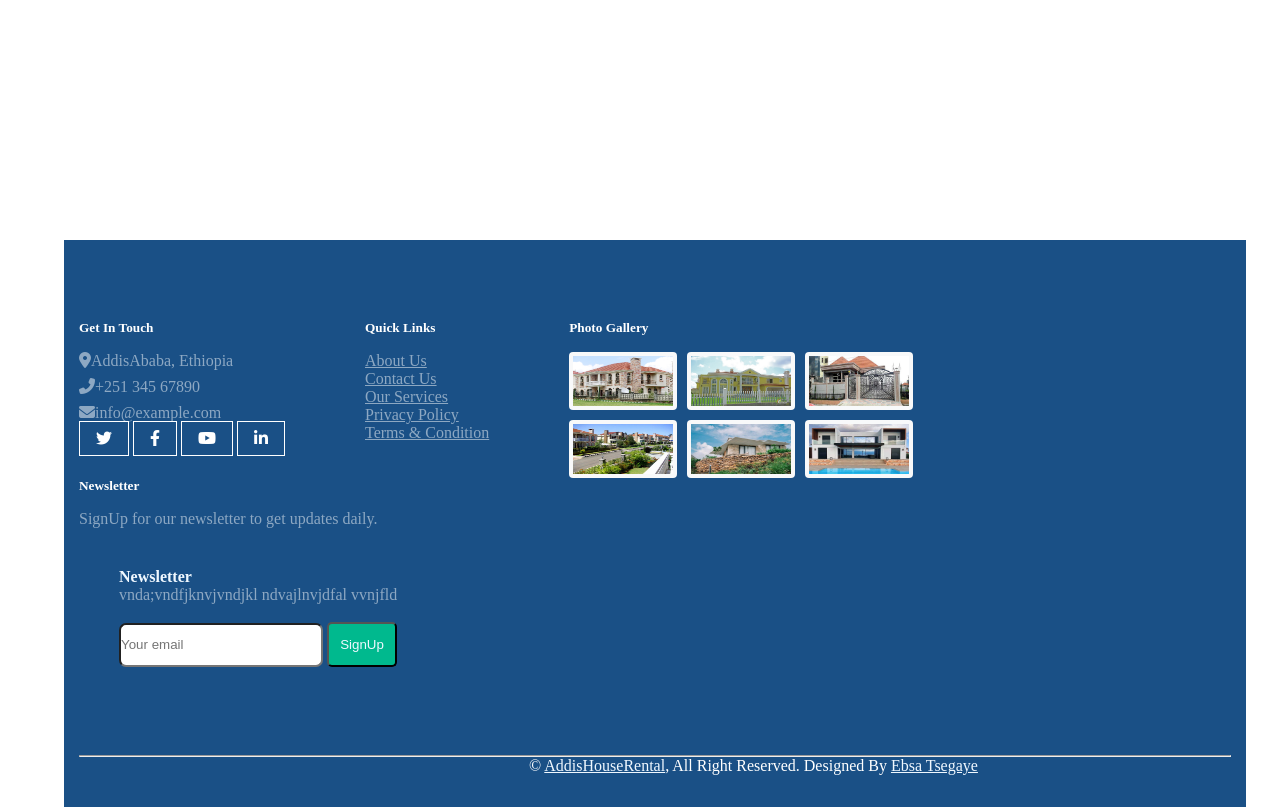
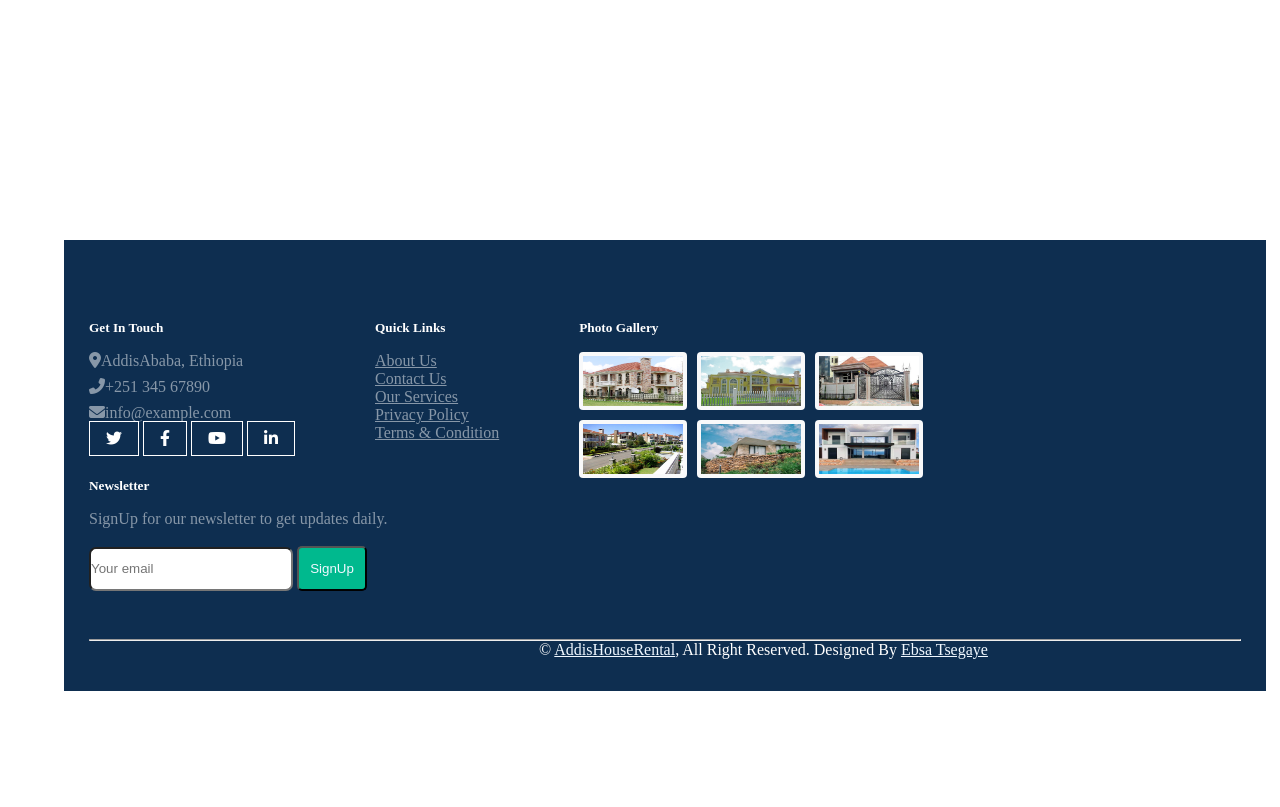
Before and after one commit to Yagth/AddisHouseRental, a PHP site: page /pages/home_page.html in a window 1280 px wide. Shown: the part 2324-3131 px from the top of the page. After the commit the page ends 3015 px from the top, so only its background shows below. Run offline with PHP 8.4, Linux system fonts and the light colour scheme.

Commit message:
Fixed the footer

```diff
--- a/Frontend/css/footer.css
+++ b/Frontend/css/footer.css
@@ -540,7 +540,7 @@
   margin-right: 0.5rem;
   padding-top: 0.5rem;
   padding-bottom: 0.5rem;
-  background-color: #007bff;
+  background-color: #0e2e50;
   color: #fff;
   border: none;
   cursor: pointer;
@@ -587,11 +587,11 @@
 
 .cont {
   width: 100%;
-  padding-right: 15px;
-  padding-left: 15px;
+  padding-right: 25px;
+  padding-left: 25px;
   margin-right: auto;
   margin-left: auto;
-  background-color: #1a5086;
+  background-color: #0e2e50;
   color: rgba(255, 255, 255, 0.5);
   padding-top: 3rem;
   margin-top: 3rem;
--- a/Frontend/pages/home_page.html
+++ b/Frontend/pages/home_page.html
@@ -240,10 +240,8 @@
                     </div>
                     <div class="">
                         <h5 class="custom-heading">Newsletter</h5>
-                        <p>SignUp for our newsletter to get updates daily.</p>
-                            <div class="f_content">
-                                <h4 class="white">Newsletter</h4>
-                                <p>vnda;vndfjknvjvndjkl ndvajlnvjdfal vvnjfld</p><br>
+                            <div class="">
+                                <p>SignUp for our newsletter to get updates daily.</p> <br>
                                 <input class="tex" type="text" placeholder="Your email">
                                 <button class="tex texb"> SignUp</button>
                             </div>
```
